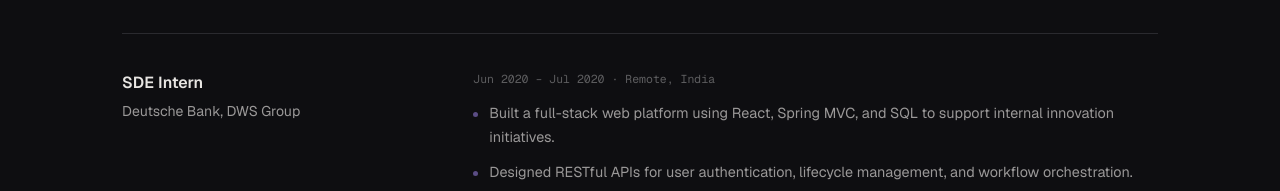
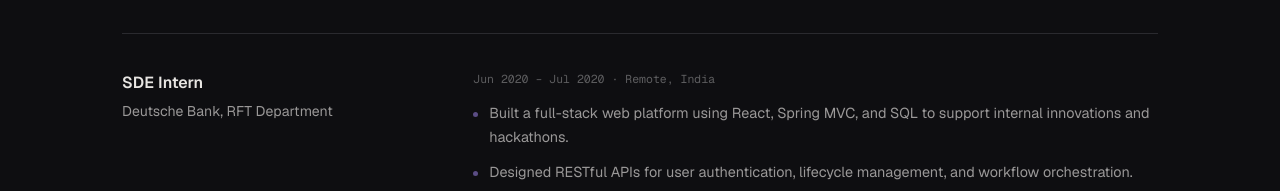
Before and after one commit to riajha-usc/portfolio, a website: page index.html in a window 1280 px wide. Shown: the part 2451-2642 px from the top of the page. Drawn offline with nearby package versions, Linux system fonts and the light colour scheme.

Commit message:
Updating Department for internship

```diff
--- a/index.html
+++ b/index.html
@@ -271,12 +271,12 @@
           <div class="exp-item anim">
             <div class="exp-left">
               <h3>SDE Intern</h3>
-              <div class="company">Deutsche Bank, DWS Group</div>
+              <div class="company">Deutsche Bank, RFT Department</div>
             </div>
             <div class="exp-right">
               <div class="dates">Jun 2020 – Jul 2020 &middot; Remote, India</div>
               <ul class="exp-bullets">
-                <li>Built a full-stack web platform using React, Spring MVC, and SQL to support internal innovation initiatives.</li>
+                <li>Built a full-stack web platform using React, Spring MVC, and SQL to support internal innovations and hackathons.</li>
                 <li>Designed RESTful APIs for user authentication, lifecycle management, and workflow orchestration.</li>
                 <li>Participated in code reviews and agile sprints, contributing production-ready code to shared repositories.</li>
               </ul>
```
